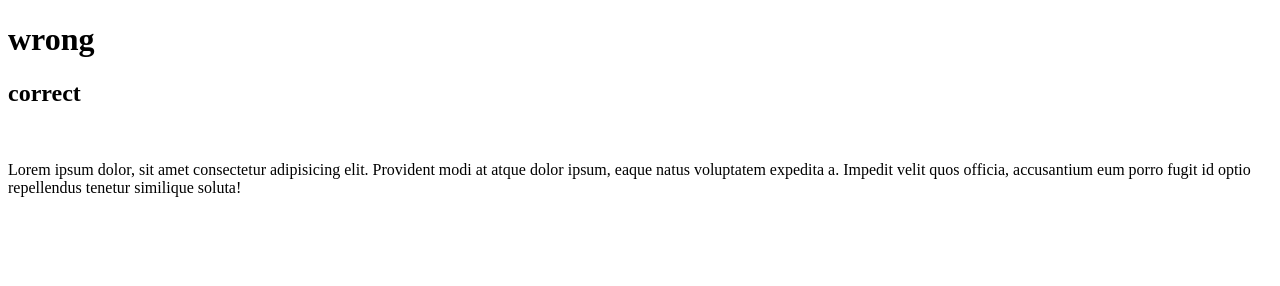
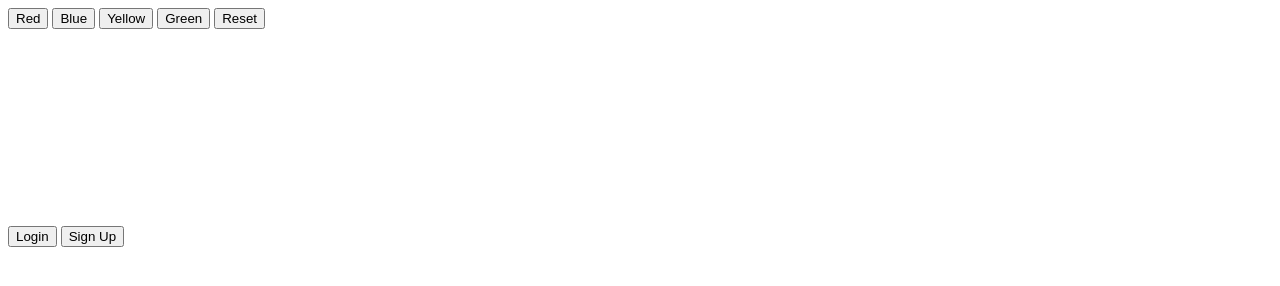
Before and after one commit to mary1812/DOM, a plain HTML site: page index.html in a window 1280 px wide. Drawn offline with Linux system fonts and the light colour scheme.

Commit message:
Add task divStyleBackground

```diff
--- a/assets/css/style.css
+++ b/assets/css/style.css
@@ -0,0 +1,3 @@
+#root{
+  height: 200px;
+}
--- a/assets/js/index.js
+++ b/assets/js/index.js
@@ -20,7 +20,69 @@
 // const img = document.getElementById('img63');
 // const [span] = document.getElementsByClassName('span123');
 
-const h1 = document.querySelector('.main > h1');
+// const h1 = document.querySelector('.main > h1');
 
-const img = document.querySelector('.main > img');
-const span = document.querySelector('span');
+// const img = document.querySelector('.main > img');
+// const span = document.querySelector('span');
+
+
+// const img = document.querySelector('.slider-img');
+
+// const [prevBtn, nextBtn] = document.querySelectorAll('.slider-container' > button);
+
+// const sliderImmages = []
+
+// function makeCounter() {
+//   let counter = 0;
+
+//   return function increment() {
+//     counter = counter += 1;
+//     return counter;
+//   }
+// }
+
+// const increment1 = makeCounter();
+
+// function makeAdder(number) {
+//   let adder = makeAdder(number);
+//   return function getReturn() {
+//      return adder
+//    }
+// }
+
+// const adder = makeAdder(number)
+
+
+
+// function makeAdder(number) {
+//   let adder = makeAdder(number);
+//   return function getReturn() {
+//     return adder
+//  }
+// }
+
+// function makeAdder(n) {
+//   let number = n;
+//   return function (m) {
+//     number = number + m;
+//     return number;
+//   }
+// }
+
+
+// const oneLineAdder = (state) => (number) => state += number;
+
+// const adder = makeAdder(20);
+const div = document.querySelector('#root')
+const btns = document.querySelectorAll('#root > button');
+
+function listener(e) {
+  const { target: btn } = e;
+  const { dataset: { backgroundColor }} = btn;
+
+  div.style.backgroundColor = backgroundColor;
+}
+
+for (const btn of btns) {
+  btn.addEventListener('click', listener)
+}
--- a/index.html
+++ b/index.html
@@ -7,22 +7,28 @@
     <title>DOM</title>
   </head>
   <body>
-    <h1 id = "ph">wrong</h1>
+    <div id="root">
+      <button data-background-color="red">Red</button>
+      <button data-background-color="blue">Blue</button>
+      <button data-background-color="yellow">Yellow</button>
+      <button data-background-color="green">Green</button>
+      <button data-background-color="unset">Reset</button>
+    </div>
 
-    <main>
-    <section class = "main">
-      <h1>correct</h1>
-      <img id = "img63"src="" alt="" />
-      <p>
-        Lorem ipsum <span class="span123">dolor, sit amet </span>consectetur adipisicing elit. Provident modi
-        at atque dolor ipsum, eaque natus voluptatem expedita a. Impedit velit
-        quos officia, accusantium eum porro fugit id optio repellendus tenetur
-        similique soluta!
-      </p>
-    </section>
-    <img />
-  </main>
+    <br>
 
+    <button
+      data-key="value"
+      data-test-property="test"
+      data-secretUrl="http://127.0.0.1:3000"
+    >
+      Login
+    </button>
+    <!--http://127.0.0.1:3000/-->
+    <button data-secretUrl="http://127.0.0.1:3001/">Sign Up</button>
+    <!--http://127.0.0.1:3001/-->
     <script src="assets/js/index.js"></script>
+
+
   </body>
 </html>
```
